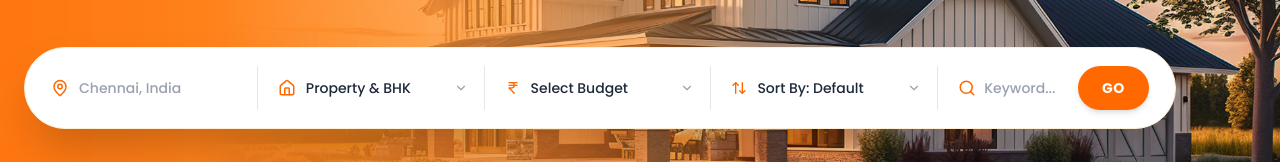
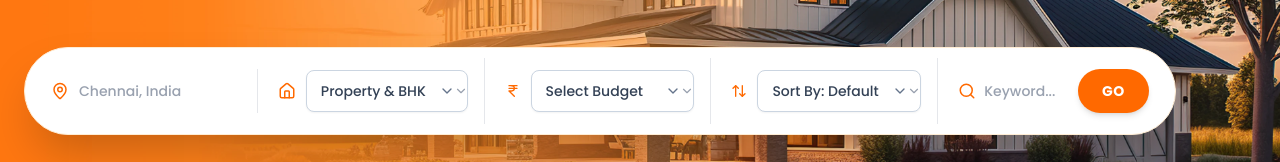
Before and after one commit to Santhosh-developer-080403/real-estate-task, a Next.js app in the folder frontend/: page / in a window 1280 px wide. Shown: the part 344-506 px from the top of the page. Built offline with nearby package versions, Linux system fonts and the light colour scheme; no server answers.

Commit message:
custom-dropdown updated

```diff
--- a/frontend/app/dashboard/page.jsx
+++ b/frontend/app/dashboard/page.jsx
@@ -149,11 +149,13 @@ export default function DashboardPage() {
   try {
     const payload = { ...profileForm };
     if (!payload.password) delete payload.password;
-      await API.put("/api/auth/profile", payload);
+
+    const res = await API.put("/api/auth/profile", payload);
     alert("Profile updated successfully!");
   } catch (err) {
-      console.error("Failed to update profile", err);
-      alert("Failed to update profile.");
+    // Inga backend tharura real error message-ah console-la pakalam
+    console.error("Failed to update profile", err.response?.data || err);
+    alert(err.response?.data?.message || "Failed to update profile.");
   } finally {
     setProfileUpdating(false);
   }
--- a/frontend/app/page.tsx
+++ b/frontend/app/page.tsx
@@ -100,7 +100,6 @@ export default function Home() {
             <div className="flex items-center px-4 py-3 w-full lg:w-1/5 border-b lg:border-b-0 lg:border-r border-gray-200 relative">
               <HomeIcon size={18} className="text-orange-500 mr-2.5 shrink-0" />
               <select
-                className="custom-dropdown"
                 value={propertyType ? `${propertyType}_${bedrooms}` : ""}
                 onChange={(e) => {
                   const val = e.target.value;
@@ -114,7 +113,7 @@ export default function Home() {
                   }
                   setPage(1);
                 }}
-                className="w-full bg-transparent text-sm text-gray-800 focus:outline-none cursor-pointer font-medium appearance-none pr-6"
+                className="custom-dropdown w-full bg-transparent text-sm text-gray-800 focus:outline-none cursor-pointer font-medium appearance-none pr-6"
               >
                 <option value="">Property & BHK</option>
                 <option value="Villa_1">Villa, 1 Bed</option>
@@ -147,13 +146,12 @@ export default function Home() {
                 className="text-orange-500 mr-2.5 shrink-0"
               />
               <select
-                className="custom-dropdown"
                 value={budgetRange}
                 onChange={(e) => {
                   setBudgetRange(e.target.value);
                   setPage(1);
                 }}
-                className="w-full bg-transparent text-sm text-gray-800 focus:outline-none cursor-pointer font-medium appearance-none pr-6"
+                className="custom-dropdown w-full bg-transparent text-sm text-gray-800 focus:outline-none cursor-pointer font-medium appearance-none pr-6"
               >
                 <option value="">Select Budget</option>
                 <option value="0-5000000">₹0 - ₹50 Lac</option>
@@ -174,13 +172,14 @@ export default function Home() {
                 size={16}
                 className="text-orange-500 mr-2.5 shrink-0"
               />
-              <select className="custom-dropdown"
+              <select
+
                 value={sort}
                 onChange={(e) => {
                   setSort(e.target.value);
                   setPage(1);
                 }}
-                className="w-full bg-transparent text-sm text-gray-800 focus:outline-none cursor-pointer font-medium appearance-none pr-6"
+                className="custom-dropdown w-full bg-transparent text-sm text-gray-800 focus:outline-none cursor-pointer font-medium appearance-none pr-6"
               >
                 <option value="">Sort By: Default</option>
                 <option value="price_asc">Price: Low to High</option>
```
Lines whose indentation alone changed are shown as unchanged.
